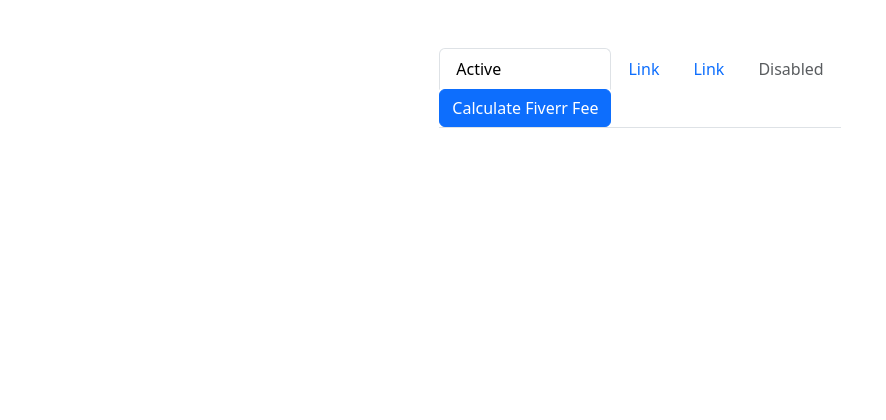
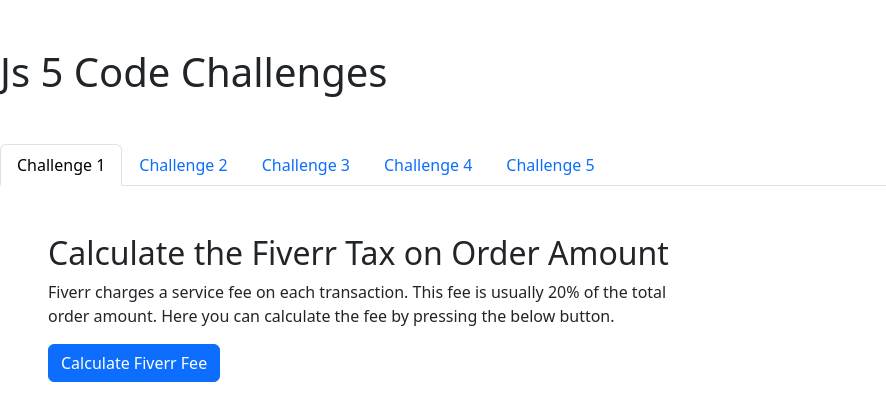
Before and after one commit to 5aiff/javascript-code-challenge, a plain HTML site: page index.html in a window 1280 px wide. Shown: the whole page, without its empty margins (0-886 px from the left). Drawn offline with nearby package versions, Linux system fonts and the light colour scheme.

Commit message:
Solve Challenge 1 'fiverr tax calculation'

```diff
--- a/index.html
+++ b/index.html
@@ -9,25 +9,64 @@
   <body>
     <div class="d-flex justify-content-center mt-5">
       <div>
-        <ul class="nav nav-tabs">
-          <li class="nav-item">
-            <a class="nav-link active" aria-current="page" href="#">Active</a>
-            <div>
-              <button class="btn btn-primary">Calculate Fiverr Fee</button>
+        <h1 class="h1 text-dark mb-5">Js 5 Code Challenges</h1>
+        <ul class="nav nav-tabs" id="myTab" role="tablist">
+          <li class="nav-item" role="presentation">
+            <button class="nav-link active" id="ch1-tab" data-bs-toggle="tab" data-bs-target="#ch1-tab-pane" type="button" role="tab" aria-controls="ch1-tab-pane" aria-selected="true">Challenge 1</button>
+          </li>
+          <li class="nav-item" role="presentation">
+            <button class="nav-link" id="ch2-tab" data-bs-toggle="tab" data-bs-target="#ch2-tab-pane" type="button" role="tab" aria-controls="ch2-tab-pane" aria-selected="false">Challenge 2</button>
+          </li>
+          <li class="nav-item" role="presentation">
+            <button class="nav-link" id="ch3-tab" data-bs-toggle="tab" data-bs-target="#ch3-tab-pane" type="button" role="tab" aria-controls="ch3-tab-pane" aria-selected="false">Challenge 3</button>
+          </li>
+          <li class="nav-item" role="presentation">
+            <button class="nav-link" id="ch4-tab" data-bs-toggle="tab" data-bs-target="#ch4-tab-pane" type="button" role="tab" aria-controls="ch4-tab-pane" aria-selected="false">Challenge 4</button>
+          </li>
+          <li class="nav-item" role="presentation">
+            <button class="nav-link" id="ch5-tab" data-bs-toggle="tab" data-bs-target="#ch5-tab-pane" type="button" role="tab" aria-controls="ch5-tab-pane" aria-selected="false">Challenge 5</button>
+          </li>
+
+        </ul>
+        <div class="tab-content" id="myTabContent">
+          <div class="tab-pane fade show active" id="ch1-tab-pane" role="tabpanel" aria-labelledby="ch1-tab" tabindex="0"><div class="m-5 w-50">
+              <h2 class="h2">Calculate the Fiverr Tax on Order Amount</h2>
+              <p>Fiverr charges a service fee on each transaction. This fee is usually 20% of the total order amount. Here you can calculate the fee by pressing the below button.</p>
+              <button class="btn btn-primary" onclick="calculateFiverrFee()">Calculate Fiverr Fee</button>
+              <p id="showYourAmount" class="mt-4"></p>
             </div>
-          </li>
-          <li class="nav-item">
-            <a class="nav-link" href="#">Link</a>
-          </li>
-          <li class="nav-item">
-            <a class="nav-link" href="#">Link</a>
-          </li>
-          <li class="nav-item">
-            <a class="nav-link disabled" aria-disabled="true">Disabled</a>
-          </li>
-        </ul>
+          </div>
+          <div class="tab-pane fade" id="ch2-tab-pane" role="tabpanel" aria-labelledby="ch2-tab" tabindex="0"><div class="m-5 w-50">
+              <button class="btn btn-primary">Click Here</button>
+            </div>
+          </div>
+          <div class="tab-pane fade" id="ch3-tab-pane" role="tabpanel" aria-labelledby="ch3-tab" tabindex="0"><div class="m-5">
+              <button class="btn btn-primary">Click Here</button>
+            </div>
+          </div>
+          <div class="tab-pane fade" id="ch4-tab-pane" role="tabpanel" aria-labelledby="ch4-tab" tabindex="0"><div class="m-5">
+            <button class="btn btn-primary">Click Here</button>
+          </div>
+        </div>
+        <div class="tab-pane fade" id="ch5-tab-pane" role="tabpanel" aria-labelledby="ch5-tab" tabindex="0"><div class="m-5">
+            <button class="btn btn-primary">Click Here</button>
+          </div>
+        </div>
+        </div>
       </div>
     </div>
     <script src="https://cdn.jsdelivr.net/npm/bootstrap@5.3.2/dist/js/bootstrap.bundle.min.js" integrity="sha384-C6RzsynM9kWDrMNeT87bh95OGNyZPhcTNXj1NW7RuBCsyN/o0jlpcV8Qyq46cDfL" crossorigin="anonymous"></script>
+
+    <script>
+      // this function is for challenge 1
+
+      function calculateFiverrFee(){
+        var actualAmount = prompt("Enter Fiverr Order Amount.");
+        var fiverrTax = (actualAmount * 20)/100;
+        var yourAmount = actualAmount - fiverrTax;
+        document.getElementById("showYourAmount").innerHTML = "You Will Get <strong class='text-danger'>"+yourAmount+"</strong> After Fiverr TAX"
+        // console.log(yourAmount);
+      }
+    </script>
   </body>
 </html>
```
